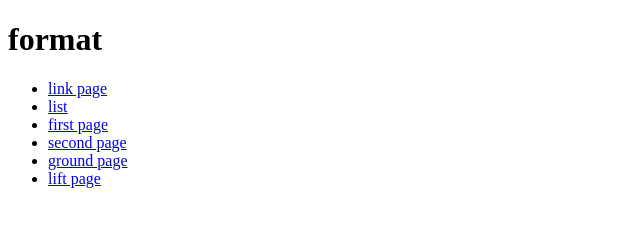
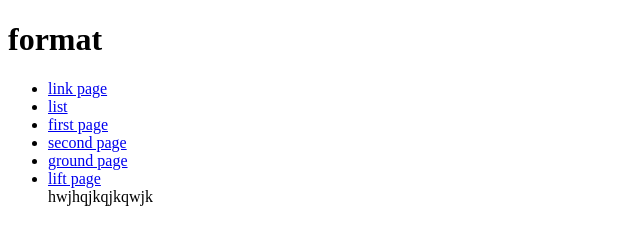
Before and after one commit to saqibhassa/saqib1, a plain HTML site: page format.html in a window 1280 px wide. Shown: the whole page, without its empty margins (0-640 px from the left). Drawn offline with Linux system fonts and the light colour scheme.

Commit message:
Update format.html

```diff
--- a/format.html
+++ b/format.html
@@ -14,6 +14,7 @@
     <li><a href="first/second/second.html">second page</a></li>
     <li><a href="ground/ground.html">ground page</a></li>
     <li><a href="ground/lift/lift.html">lift page</a></li>
+     hwjhqjkqjkqwjk
  </ul>
 </body>
 </html>
```
